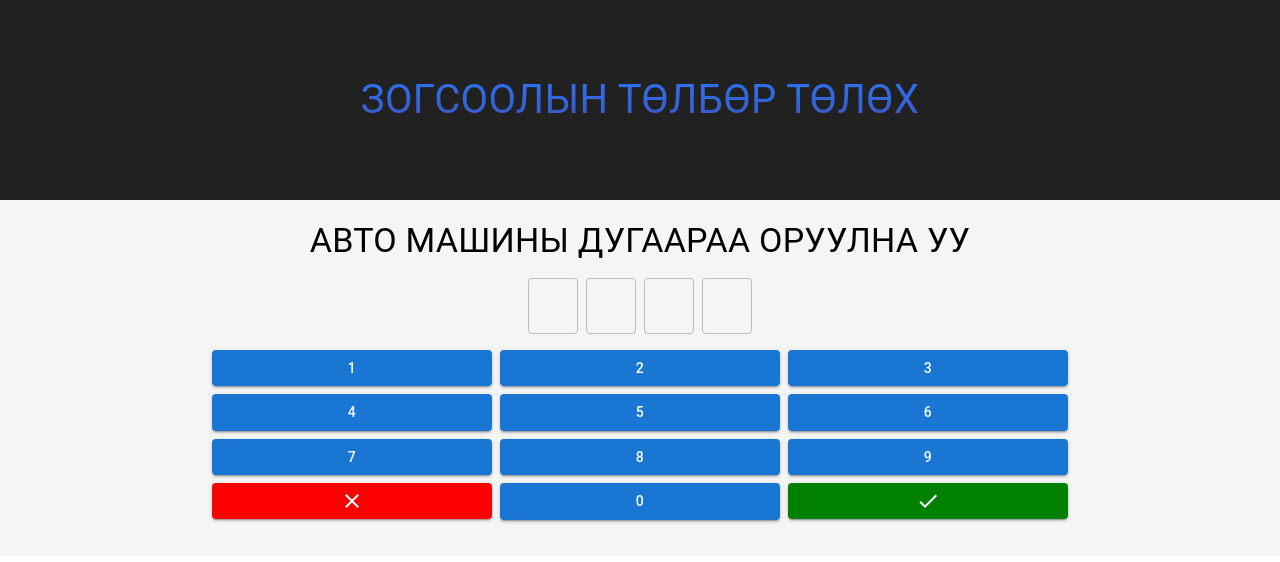
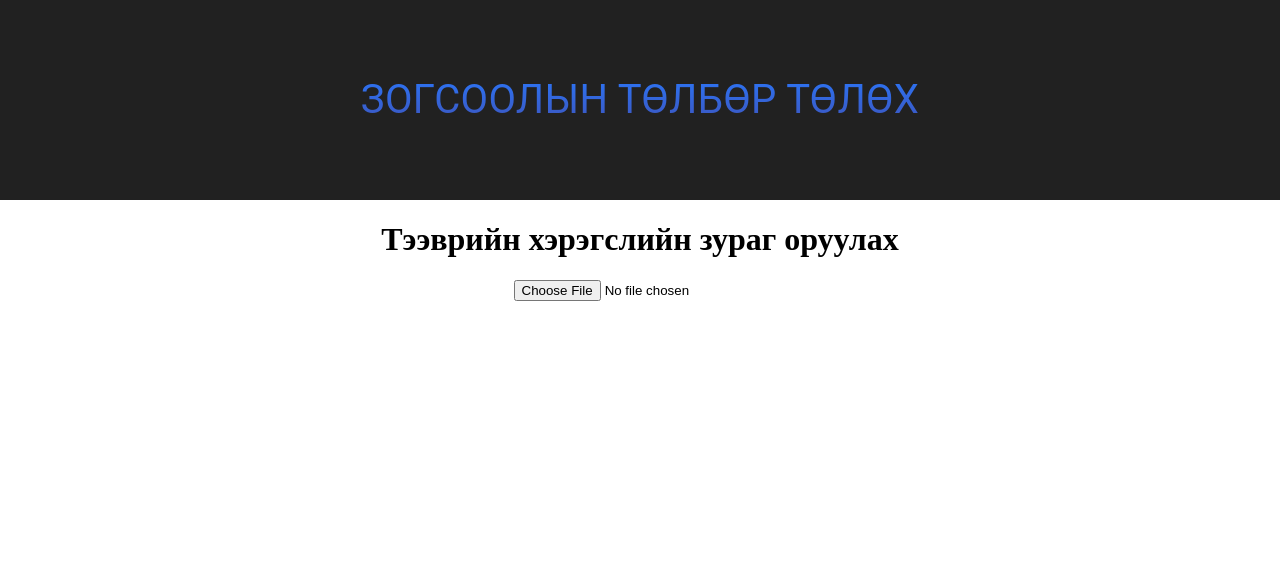
Before and after one commit to nrngooooo/parkingpay, a Next.js app: page / in a window 1280 px wide. Shown: the top 562 px of the page. Built offline with nearby package versions, Linux system fonts and the light colour scheme.

Commit message:
first ocr, style changed car search

```diff
--- a/package.json
+++ b/package.json
@@ -18,6 +18,8 @@
     "react": "^18",
     "react-dom": "^18",
     "react-hook-form": "^7.53.0",
+    "react-simple-keyboard": "^3.8.14",
+    "tesseract.js": "^5.1.1",
     "yup": "^1.4.0"
   },
   "devDependencies": {
--- a/src/app/page.tsx
+++ b/src/app/page.tsx
@@ -1,9 +1,9 @@
-import CarSearch from "@/container/car/search";
+import VehicleCapture from "@/container/car/entrycar";
 
 export default function Home() {
   return (
     <main>
-      <CarSearch />
+      <VehicleCapture />
     </main>
   );
 }
--- /dev/null
+++ b/src/components/Keyboard/index.tsx
@@ -0,0 +1,69 @@
+import React from "react";
+import { Button, Grid, Box } from "@mui/material";
+import { Clear } from "@mui/icons-material";
+
+interface KeyboardProps {
+  onLetterPress: (letter: string) => void;
+  onBackspace: () => void;
+}
+
+const Keyboard: React.FC<KeyboardProps> = ({ onLetterPress, onBackspace }) => {
+  const keyRows = [
+    ["А", "Б", "В", "Г", "Д", "Е", "Ё", "Ж", "З", "И", "Й", "К"],
+    ["Л", "М", "Н", "О", "Ө", "П", "Р", "С", "Т", "У", "Ү", "Ф"],
+    ["Х", "Ц", "Ч", "Ш", "Щ", "Ъ", "Ы", "Ь", "Э", "Ю", "Я"],
+  ];
+
+  return (
+    <Box sx={{ bgcolor: "#444", padding: 1, borderRadius: "8px" }}>
+      {keyRows.map((row, rowIndex) => (
+        <Grid
+          key={rowIndex}
+          container
+          spacing={1}
+          justifyContent="center"
+          sx={{ mb: rowIndex < keyRows.length - 1 ? 1 : 0 }}
+        >
+          {row.map((letter) => (
+            <Grid item key={letter} xs="auto">
+              <Button
+                variant="contained"
+                onClick={() => onLetterPress(letter)}
+                sx={{
+                  width: "45px",
+                  minWidth: "45px",
+                  fontSize: "0.875rem",
+                  bgcolor: "#666",
+                  color: "#fff",
+                  boxShadow: "none",
+                  ":hover": { bgcolor: "#555" },
+                }}
+              >
+                {letter}
+              </Button>
+            </Grid>
+          ))}
+        </Grid>
+      ))}
+      <Grid container spacing={1} justifyContent="center">
+        <Grid item>
+          <Button
+            variant="contained"
+            onClick={onBackspace}
+            sx={{
+              width: "100%",
+              minWidth: "80px",
+              bgcolor: "red",
+              color: "#fff",
+              ":hover": { bgcolor: "#cc0000" },
+            }}
+          >
+            <Clear />
+          </Button>
+        </Grid>
+      </Grid>
+    </Box>
+  );
+};
+
+export default Keyboard;
--- /dev/null
+++ b/src/components/Keypad/index.tsx
@@ -0,0 +1,58 @@
+// Keypad.tsx
+import React from "react";
+import { Button, Grid } from "@mui/material";
+import { Clear } from "@mui/icons-material";
+
+interface KeypadProps {
+  onKeyPress: (num: string) => void;
+  onBackspace: () => void;
+}
+
+const Keypad: React.FC<KeypadProps> = ({ onKeyPress, onBackspace }) => {
+  return (
+    <Grid container spacing={1} sx={{ mb: 2, padding: 1 }}>
+      {" "}
+      {[1, 2, 3, 4, 5, 6, 7, 8, 9].map((num) => (
+        <Grid item xs={4} key={num}>
+          <Button
+            variant="contained"
+            onClick={() => onKeyPress(num.toString())}
+            sx={{
+              width: "100%",
+              fontSize: "0.875rem",
+              bgcolor: "#666",
+              color: "#fff",
+            }} // Button color
+          >
+            {num}
+          </Button>
+        </Grid>
+      ))}
+      <Grid item xs={4}>
+        <Button
+          variant="contained"
+          onClick={onBackspace}
+          sx={{ width: "100%", bgcolor: "red", color: "#fff" }} // Button color for Backspace
+        >
+          <Clear />
+        </Button>
+      </Grid>
+      <Grid item xs={4}>
+        <Button
+          variant="contained"
+          onClick={() => onKeyPress("0")}
+          sx={{
+            width: "100%",
+            fontSize: "0.875rem",
+            bgcolor: "#666",
+            color: "#fff",
+          }} // Button color
+        >
+          0
+        </Button>
+      </Grid>
+    </Grid>
+  );
+};
+
+export default Keypad;
--- /dev/null
+++ b/src/container/car/entrycar/index.tsx
@@ -0,0 +1,62 @@
+"use client";
+import React, { useRef, useState } from "react";
+import Tesseract from "tesseract.js"; // Import Tesseract.js for OCR
+
+const VehicleCapture: React.FC = () => {
+  const fileInputRef = useRef<HTMLInputElement>(null);
+  const [imageUrl, setImageUrl] = useState<string | null>(null);
+  const [registrationNumber, setRegistrationNumber] = useState<string>("");
+  const [captureTime, setCaptureTime] = useState<string>("");
+
+  const handleFileChange = (event: React.ChangeEvent<HTMLInputElement>) => {
+    const file = event.target.files?.[0];
+    if (file) {
+      const reader = new FileReader();
+      reader.onloadend = () => {
+        setImageUrl(reader.result as string); // Set the image URL to display
+        const currentTime = new Date().toLocaleString();
+        setCaptureTime(currentTime); // Set the capture time
+
+        Tesseract.recognize(reader.result as string, "mon", {
+          logger: (info) => console.log(info), // Log the progress of the OCR process
+        })
+          .then(({ data: { text } }) => {
+            // Set the extracted text as the registration number
+            const extractedNumber = text.trim();
+            setRegistrationNumber(extractedNumber);
+          })
+          .catch((err) => {
+            console.error("OCR error:", err); // Handle any errors during OCR
+          });
+      };
+      reader.readAsDataURL(file); // Read the file as a data URL
+    }
+  };
+
+  return (
+    <div style={{ textAlign: "center" }}>
+      <h1>Тээврийн хэрэгслийн зураг оруулах</h1>
+      <input
+        type="file"
+        accept="image/*" // Accept image files only
+        ref={fileInputRef}
+        onChange={handleFileChange} // Handle file selection
+        style={{ marginBottom: "20px" }}
+      />
+      {imageUrl && (
+        <div>
+          <h2>Авто машины зураг:</h2>
+          <img
+            src={imageUrl}
+            alt="Uploaded Vehicle"
+            style={{ width: "100%", maxWidth: "600px" }}
+          />
+          <h3>Улсын дугаар: {registrationNumber}</h3>
+          <h4>Орсон цаг: {captureTime}</h4>
+        </div>
+      )}
+    </div>
+  );
+};
+
+export default VehicleCapture;
--- a/src/container/car/search/index.tsx
+++ b/src/container/car/search/index.tsx
@@ -1,20 +1,17 @@
 "use client";
-import React, { useState } from "react";
+import React, { useState, useEffect } from "react";
 import { useRouter } from "next/navigation";
-import { Box, Button, TextField, Typography, Grid } from "@mui/material";
-import { Clear, Check } from "@mui/icons-material";
-import useFormHook from "./useFormHook";
+import { Box, TextField, Typography, Grid, Button } from "@mui/material";
+import { Clear } from "@mui/icons-material";
+import Keyboard from "@/components/Keyboard";
+import Keypad from "@/components/Keypad";
 
-const mockCarData = ["1234", "5678"];
+const mockCarData: string[] = []; // Mock data storage
 
 const CarSearch: React.FC = () => {
-  const {
-    handleSubmit,
-    formState: { errors },
-    setError,
-    clearErrors,
-  } = useFormHook();
-  const [carNumbers, setCarNumbers] = useState(["", "", "", ""]);
+  const [carNumbers, setCarNumbers] = useState<string[]>(["", "", "", ""]);
+  const [carLetters, setCarLetters] = useState<string[]>(["", "", ""]);
+  const [isKeyboardVisible, setIsKeyboardVisible] = useState(false);
   const router = useRouter();
 
   const handleKeypadClick = (num: string) => {
@@ -23,18 +20,40 @@ const CarSearch: React.FC = () => {
       const firstEmptyIndex = nextNumbers.findIndex((n) => n === "");
       if (firstEmptyIndex !== -1) {
         nextNumbers[firstEmptyIndex] = num;
-        clearErrors("carNumber");
       }
+
+      // Switch to keyboard after 4 numbers are entered
+      if (nextNumbers.filter(Boolean).length === 4) {
+        setIsKeyboardVisible(true);
+      }
+
       return nextNumbers;
     });
   };
 
-  const handleClear = () => {
-    setCarNumbers(["", "", "", ""]);
-    clearErrors("carNumber");
+  const handleLetterClick = (letter: string) => {
+    setCarLetters((prev) => {
+      const nextLetters = [...prev];
+      const firstEmptyIndex = nextLetters.findIndex((n) => n === "");
+      if (firstEmptyIndex !== -1) {
+        nextLetters[firstEmptyIndex] = letter;
+      }
+      return nextLetters;
+    });
   };
 
   const handleBackspace = () => {
+    if (isKeyboardVisible) {
+      setCarLetters((prev) => {
+        const lastFilledIndex = [...prev].reverse().findIndex((n) => n !== "");
+        if (lastFilledIndex !== -1) {
+          const realIndex = 2 - lastFilledIndex;
+          prev[realIndex] = "";
+          return [...prev];
+        }
+        return prev;
+      });
+    } else {
       setCarNumbers((prev) => {
         const lastFilledIndex = [...prev].reverse().findIndex((n) => n !== "");
         if (lastFilledIndex !== -1) {
@@ -44,33 +63,24 @@ const CarSearch: React.FC = () => {
         }
         return prev;
       });
-  };
-
-  const onSubmit = () => {
-    const fullCarNumber = carNumbers.join("");
-
-    if (fullCarNumber.length < 4) {
-      setError("carNumber", {
-        type: "manual",
-        message: "Авто машины дугаар дутуу байна",
-      });
-      return;
-    }
-
-    if (mockCarData.includes(fullCarNumber)) {
-      router.push(`/car/detail/${fullCarNumber}`);
-    } else {
-      setError("carNumber", {
-        type: "manual",
-        message: "Авто машины дугаар олдсонгүй",
-      });
     }
   };
 
+  useEffect(() => {
+    const fullCarNumber = carNumbers.join("") + carLetters.join("");
+    if (
+      carNumbers.every((num) => num !== "") &&
+      carLetters.every((letter) => letter !== "")
+    ) {
+      mockCarData.push(fullCarNumber);
+      if (mockCarData.includes(fullCarNumber)) {
+        router.push(`/car/detail/${fullCarNumber}`);
+      }
+    }
+  }, [carNumbers, carLetters, router]);
+
   return (
     <Box
-      component="form"
-      onSubmit={handleSubmit(onSubmit)}
       sx={{
         display: "flex",
         flexDirection: "column",
@@ -81,14 +91,8 @@ const CarSearch: React.FC = () => {
       }}
     >
       <Typography variant="h4" sx={{ mb: 2, textTransform: "uppercase" }}>
-        авто машины дугаараа оруулна уу
+        Авто машины дугаараа оруулна уу
       </Typography>
-
-      {errors.carNumber && (
-        <Typography variant="body1" color="error" sx={{ mb: 2 }}>
-          {errors.carNumber.message}
-        </Typography>
-      )}
 
       <Box sx={{ display: "flex", gap: 1, mb: 2 }}>
         {carNumbers.map((num, index) => (
@@ -96,57 +100,38 @@ const CarSearch: React.FC = () => {
             key={index}
             value={num}
             variant="outlined"
-            sx={{ width: 50, textAlign: "center" }}
-            slotProps={{
-              input: { readOnly: true },
+            sx={{
+              width: 50,
+              textAlign: "center",
+              bgcolor: "#333",
+              input: { color: "#fff" },
+            }}
+          />
+        ))}
+        {isKeyboardVisible &&
+          carLetters.map((letter, index) => (
+            <TextField
+              key={index + 4}
+              value={letter}
+              variant="outlined"
+              sx={{
+                width: 50,
+                textAlign: "center",
+                bgcolor: "#333",
+                input: { color: "#fff" },
               }}
             />
           ))}
       </Box>
 
-      <Box sx={{ mb: 2 }}>
-        <Grid container spacing={1}>
-          {[1, 2, 3, 4, 5, 6, 7, 8, 9].map((num: number) => (
-            <Grid item xs={4} key={num}>
-              <Button
-                variant="contained"
-                onClick={() => handleKeypadClick(num.toString())}
-                sx={{ width: "100%", fontSize: "0.875rem" }}
-              >
-                {num}
-              </Button>
-            </Grid>
-          ))}
-          <Grid item xs={4}>
-            <Button
-              variant="contained"
-              onClick={handleBackspace}
-              sx={{ width: "100%", bgcolor: "red" }}
-            >
-              <Clear />
-            </Button>
-          </Grid>
-          <Grid item xs={4}>
-            <Button
-              variant="contained"
-              onClick={() => handleKeypadClick("0")}
-              sx={{ width: "100%", fontSize: "0.875rem" }}
-            >
-              0
-            </Button>
-          </Grid>
-          <Grid item xs={4}>
-            <Button
-              type="submit"
-              variant="contained"
-              color="primary"
-              sx={{ width: "100%", bgcolor: "green" }}
-            >
-              <Check />
-            </Button>
-          </Grid>
-        </Grid>
-      </Box>
+      {isKeyboardVisible ? (
+        <Keyboard
+          onLetterPress={handleLetterClick}
+          onBackspace={handleBackspace}
+        />
+      ) : (
+        <Keypad onKeyPress={handleKeypadClick} onBackspace={handleBackspace} />
+      )}
     </Box>
   );
 };
```
Also changed, not shown: src/app/car/search/page.tsx (added, +8 -0 lines), src/container/car/detail/index.tsx (+8 -4 lines), 1 other file (tests, documents, lock files or other folders). Lines whose indentation alone changed are shown as unchanged.
